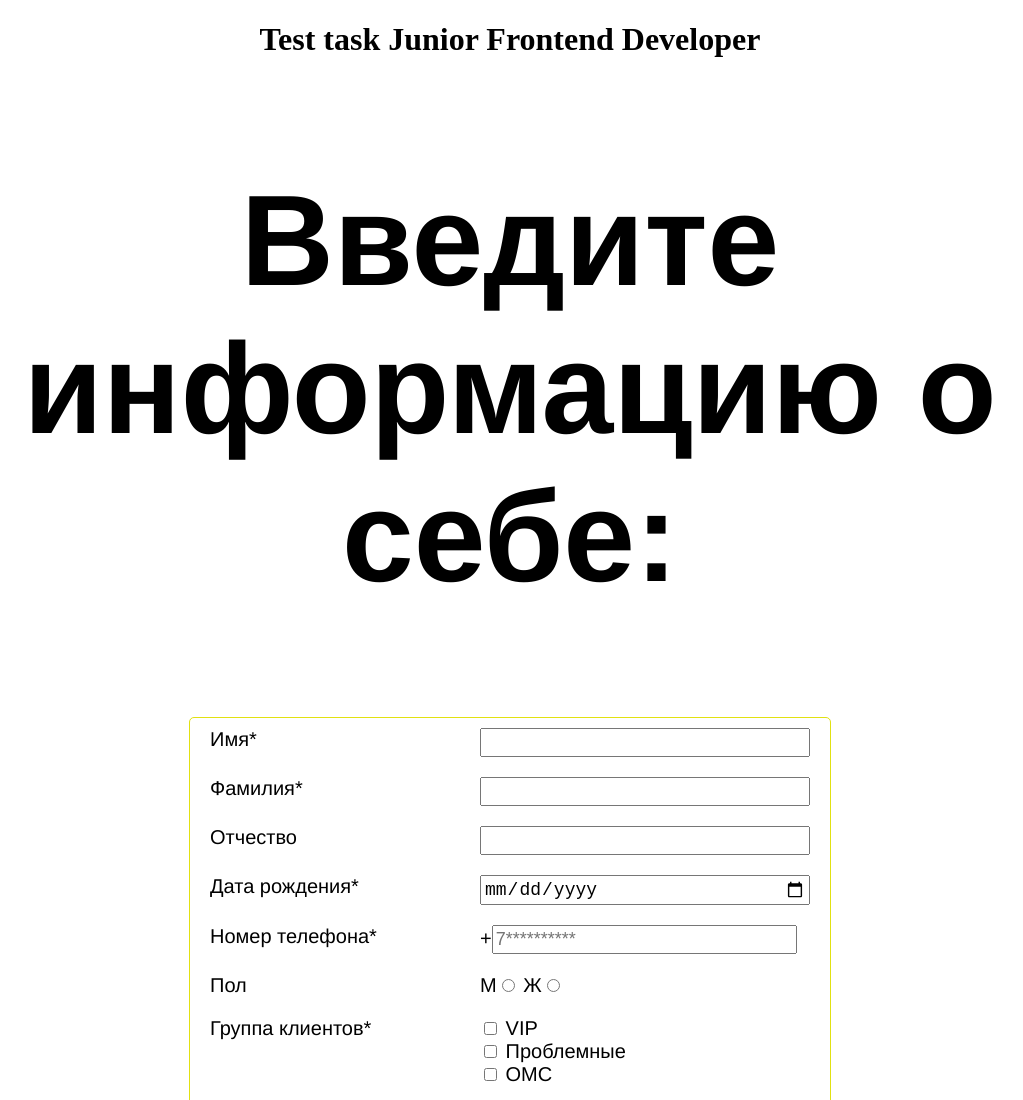
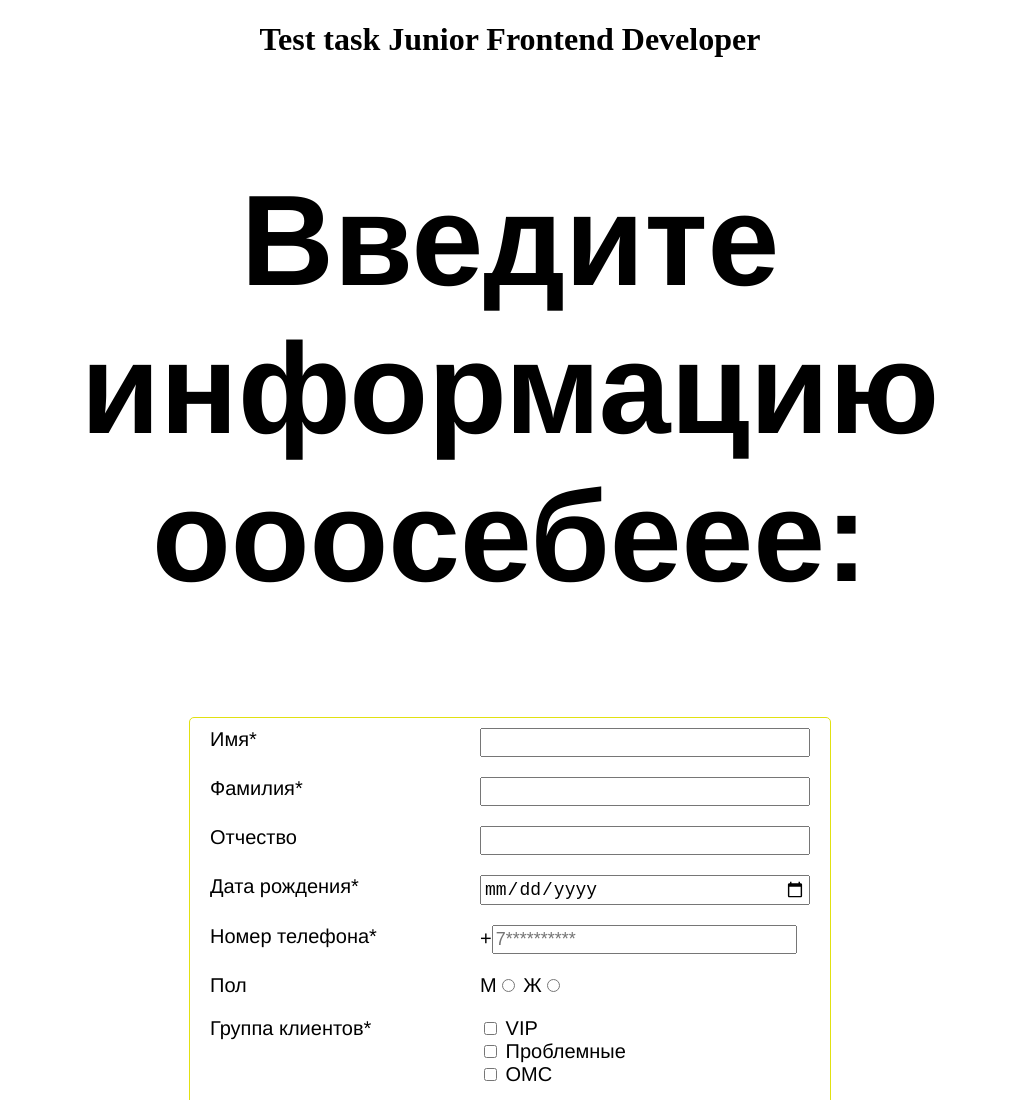
Before and after one commit to vuueee/forma, a plain HTML site: page index.html in a window 1280 px wide. Shown: the top 1100 px of the page, without its empty margins (130-1153 px from the left). Drawn offline with nearby package versions, Linux system fonts and the light colour scheme.

Commit message:
Changefor main

```diff
--- a/index.html
+++ b/index.html
@@ -13,7 +13,7 @@
         <div class="container">
             <form method="POST" action="index.html" class="forma" @submit.prevent="submit" >
                 <div class="title">
-                    <h2>Введите информацию о себе:</h2>
+                    <h2>Введите информацию оooсебеee:</h2>
                 </div>
                 <div class="form__attributes">
 
```
